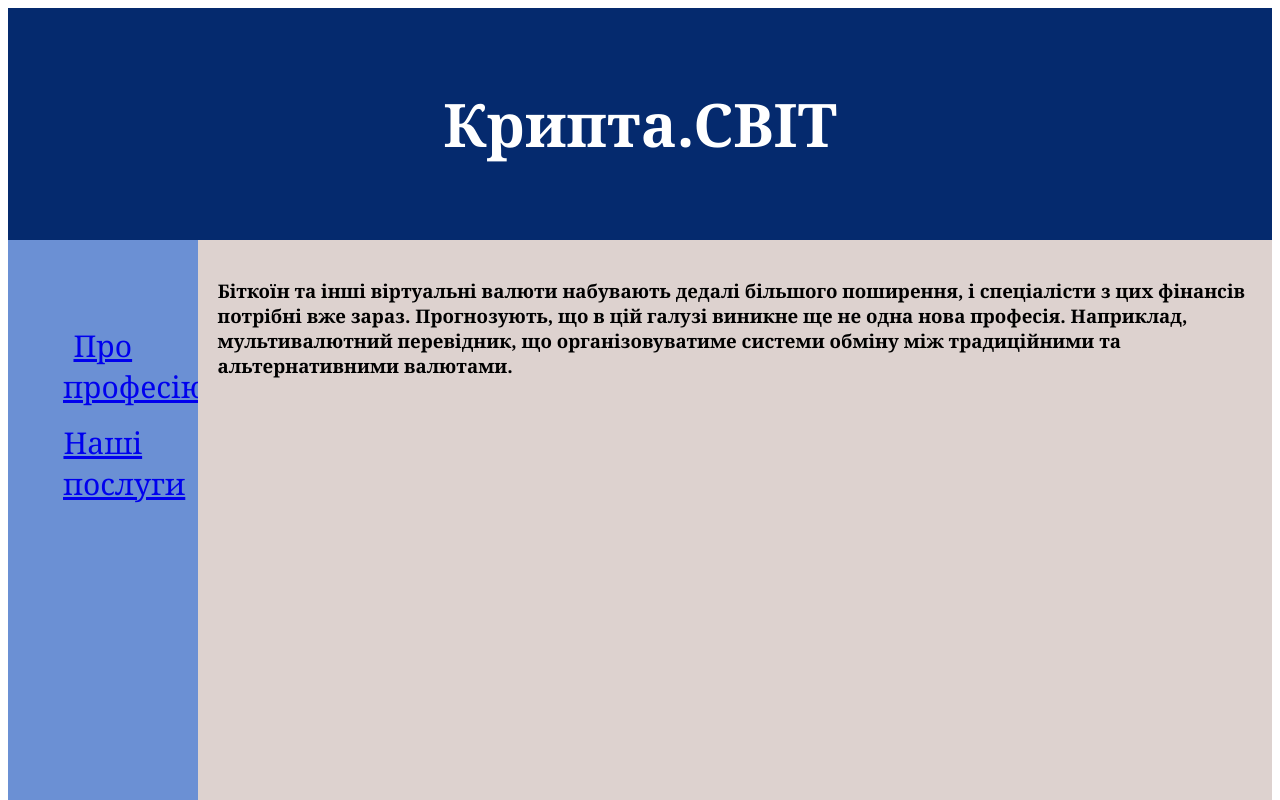
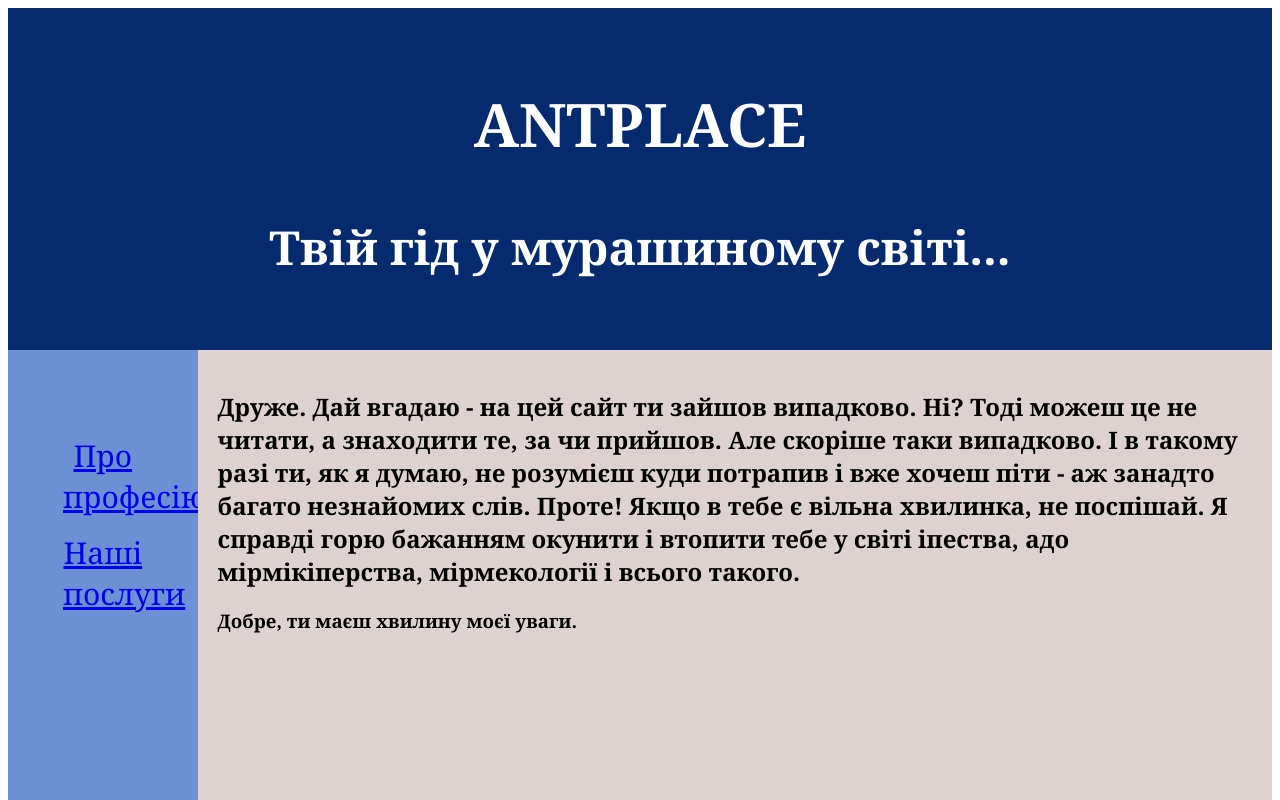
Before and after one commit to crypt-work/crypt-work, a plain HTML site: page index.html in a window 1280 px wide. Shown: the top 800 px of the page. Drawn offline with Linux system fonts and the light colour scheme.

Commit message:
Update index.html

```diff
--- a/index.html
+++ b/index.html
@@ -7,7 +7,8 @@
 </head>
 <body>
 <header>
-  <h2>Крипта.СВІТ</h2>
+  <h2>ANTPLACE</h2>
+	<h3>Твій гід у мурашиному світі...</h3>
 </header>
 
 <section>
@@ -19,8 +20,9 @@
   </nav>
 
   <article>
-    <h1>Біткоїн та інші віртуальні валюти набувають дедалі більшого поширення, і спеціалісти з цих фінансів потрібні вже зараз. Прогнозують, що в цій галузі виникне ще не одна нова професія. Наприклад, мультивалютний перевідник, що організовуватиме системи обміну між традиційними та альтернативними валютами.</h1>
-
+    <h2>Друже. Дай вгадаю - на цей сайт ти зайшов випадково. Ні? Тоді можеш це не читати, а знаходити те, за чи прийшов. Але скоріше таки випадково. І в такому разі ти, як я думаю, не розумієш куди потрапив і вже хочеш піти - аж занадто багато незнайомих слів. Проте! Якщо в тебе є вільна хвилинка, не поспішай. Я справді горю бажанням окунити і втопити тебе у світі іпества, адо мірмікіперства, мірмекології і всього такого.
+	    </h2>
+	  <h1>Добре, ти маєш хвилину моєї уваги.</h1>
   </article>
 </section>
 
```
